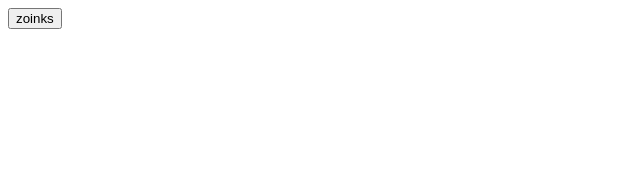
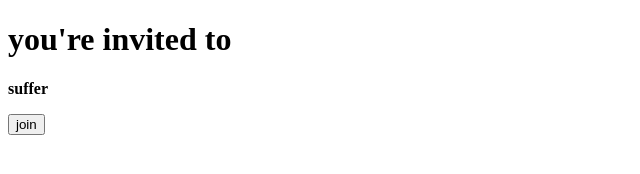
Before and after one commit to charliekmcmahon/julianjacksonbot, a plain HTML site: page index.html in a window 1280 px wide. Shown: the whole page, without its empty margins (0-640 px from the left). Drawn offline with Linux system fonts and the light colour scheme.

Commit message:
Update index.html

```diff
--- a/index.html
+++ b/index.html
@@ -1,4 +1,14 @@
+<!DOCTYPE html>
+<html>
+<body>
+
+<h1>you're invited to</h1>
+  <p> <strong> suffer </p>
+
+<button onclick="myFunction()">join</button>
+
 <script>
+function myFunction() {
   const headers = new Headers()
   headers.append("Content-Type", "application/json")
 
@@ -10,8 +20,10 @@ const options = {
      body: JSON.stringify(body),
   }
 
-function requestData() {
   fetch("https://enpe1bizstfc29l.m.pipedream.net", options)
+
 }
 </script>
-<button onclick="requestData()">zoinks</button>
+
+</body>
+</html>
```
Lines whose indentation alone changed are shown as unchanged.
